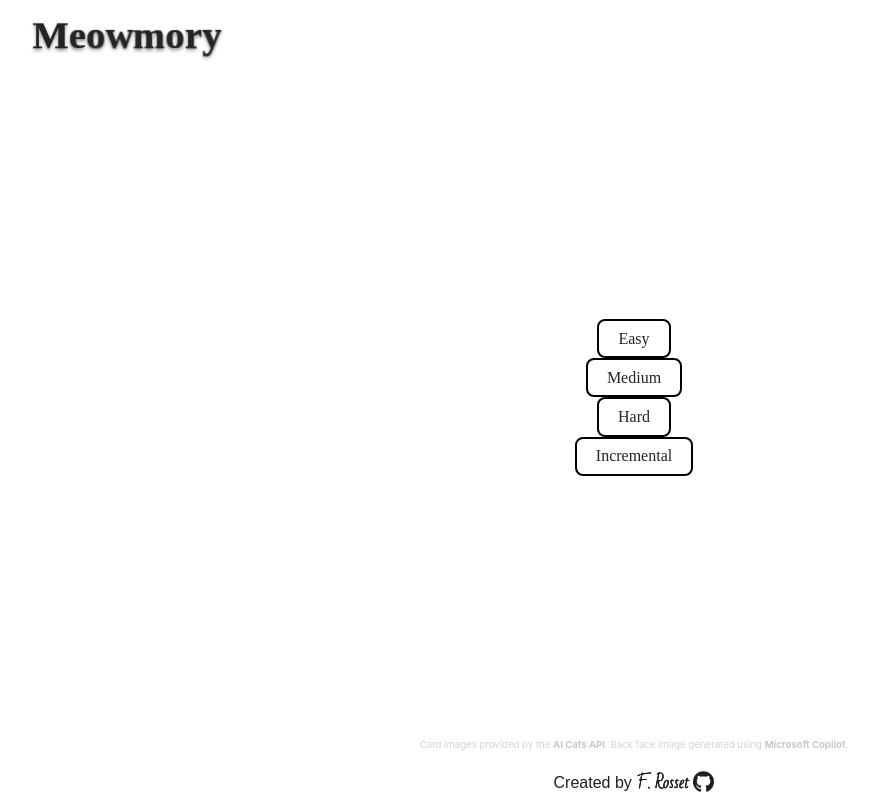
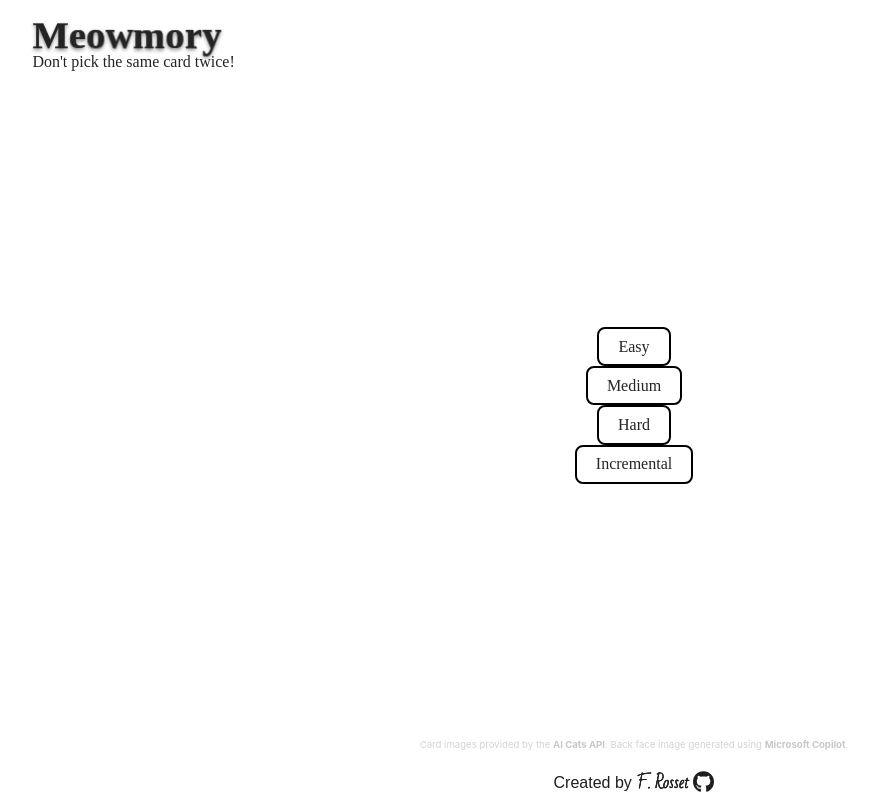
Before and after one commit to frarosset/memory-card, a React (Vite) app: page / in a window 1280 px wide. Shown: the whole page, without its empty margins (6-885 px from the left). Built offline with nearby package versions, Linux system fonts and the light colour scheme; a web font is replaced by a local one.

Commit message:
feat(Instructions): add Instructions component
The components just tells how to play the game. It has been instantiated
in the homeView component.

```diff
--- /dev/null
+++ b/src/components/Instructions.jsx
@@ -0,0 +1,9 @@
+function Instructions() {
+  return (
+    <div className="instructions">
+      <p>{"Don't pick the same card twice!"}</p>
+    </div>
+  );
+}
+
+export default Instructions;
--- a/src/components/views/HomeView.jsx
+++ b/src/components/views/HomeView.jsx
@@ -1,5 +1,6 @@
 import { PropTypes } from "prop-types";
 import Title from "../Title.jsx";
+import Instructions from "../Instructions.jsx";
 import Attribution from "../Attribution.jsx";
 import "../../styles/GameView.css";
 
@@ -8,6 +9,7 @@ function HomeView({ gameLevels, setPlayGameCallback }) {
     <div className={"view home-view"}>
       <header>
         <Title animate={true} />
+        <Instructions />
       </header>
       <main>
         {gameLevels.map((level) => (
```
